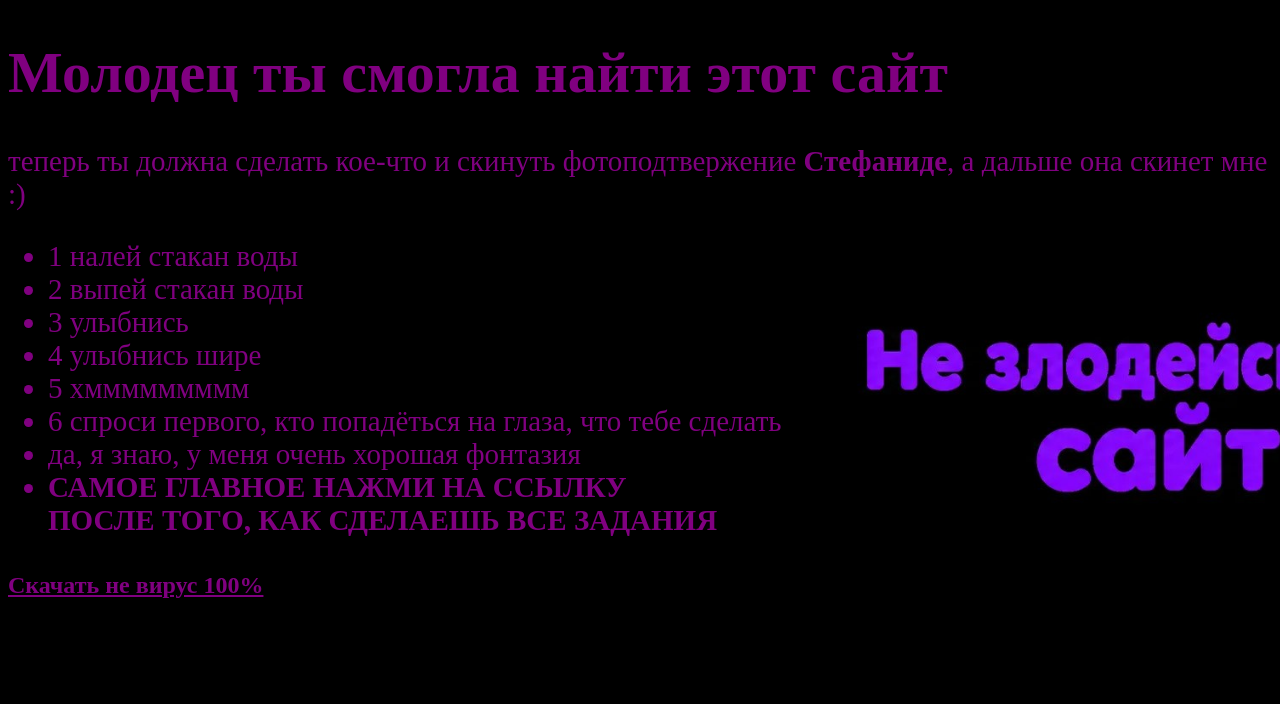
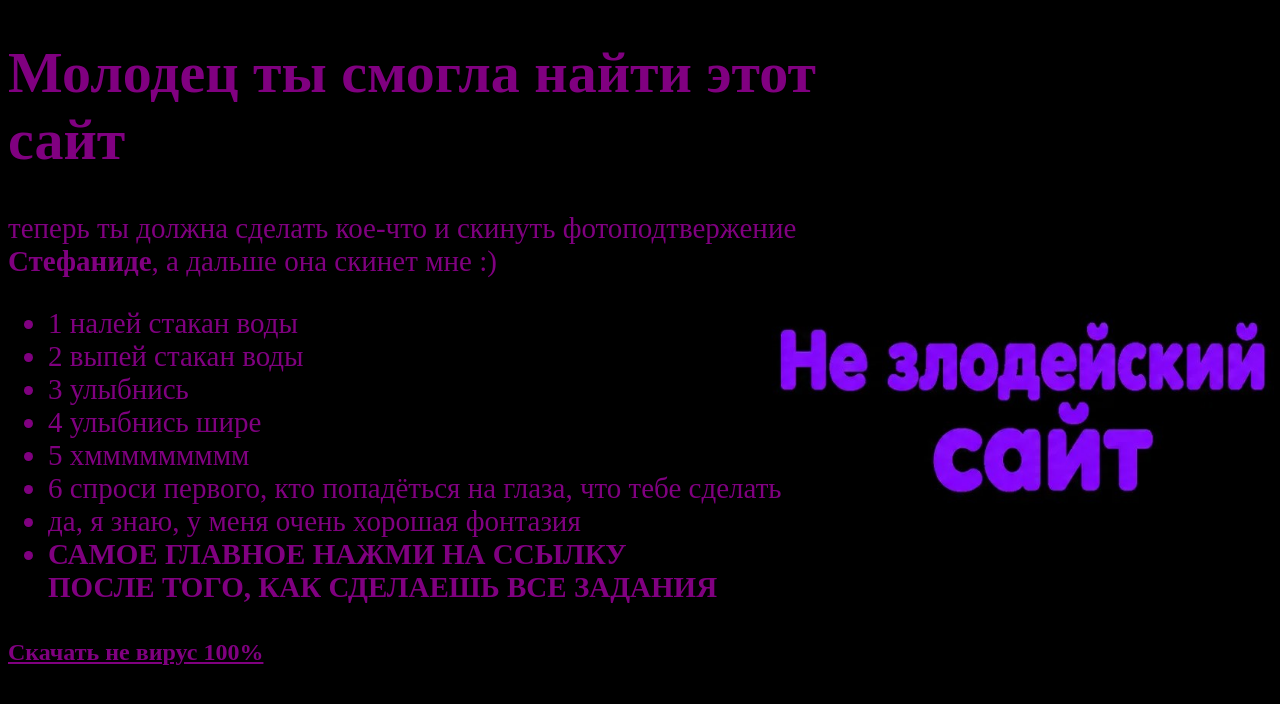
Before and after one commit to Sabakin338/ne_zlodei, a plain HTML site: page index.html in a window 1280 px wide. Drawn offline with Linux system fonts and the light colour scheme.

Commit message:
Update index.html

```diff
--- a/index.html
+++ b/index.html
@@ -5,8 +5,9 @@
     <meta name="viewport" content="width=device-width, initial-scale=1.0">
     <title>??????????</title>
 </head>
-<body style="background-image: url(foto.jpg);background-size: cover;background-repeat: no-repeat;background-attachment: fixed;color: purple;font-size: 29px;">
-      <h1><b>Молодец ты смогла найти этот сайт</b></h1>
+<body style="background-image: url(foto.jpg);background-size: 100% 100%;background-repeat: no-repeat;background-attachment: fixed;color: purple;font-size: 29px;">
+   <div style="max-width: 65%;">
+    <h1><b>Молодец ты смогла найти этот сайт</b></h1>
         <p>теперь ты должна сделать кое-что и скинуть фотоподтвержение <b>Стефаниде</b>, а дальше она скинет мне :)</p>
          <ul>
          <li>1 налей стакан воды</li>
@@ -17,10 +18,10 @@
          <li>6 спроси первого, кто попадёться на глаза, что тебе сделать</li>
          <li>да, я знаю, у меня очень хорошая фонтазия</li>
          <li><b>САМОЕ ГЛАВНОЕ НАЖМИ НА ССЫЛКУ <br> ПОСЛЕ ТОГО, КАК СДЕЛАЕШЬ ВСЕ ЗАДАНИЯ</b> </li>
-</ul>
+         </ul>
 <p style="margin-top: 30px;">
       <a href="virus-birthday-apk.zip" download style="color: purple; font-size: 24px; font-weight: bold;">Скачать не вирус 100%</a>
 </p>
-
+  </div>
 </body>
 </html>
```
